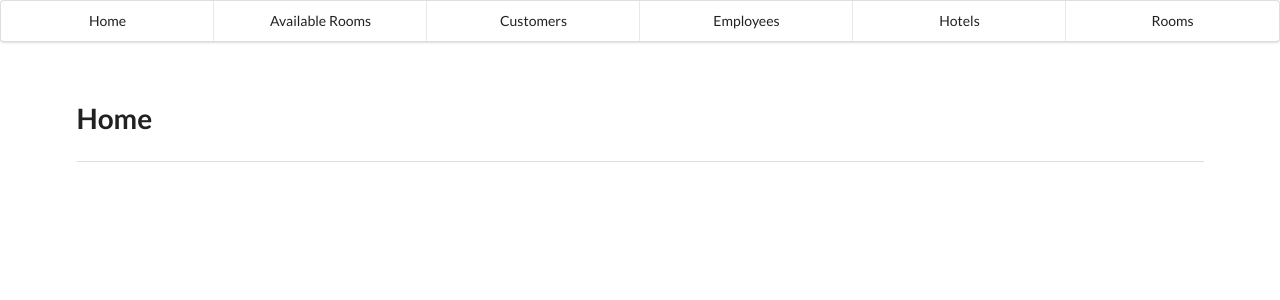
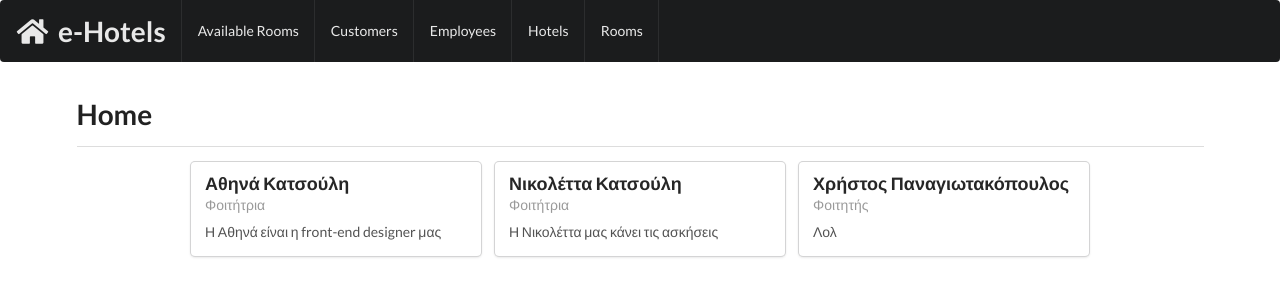
Before and after one commit to chrispanag/ehotels, a PHP site: page / in a window 1280 px wide. Shown: the top 300 px of the page. Run offline with PHP 8.4, Linux system fonts and the light colour scheme; some libraries are stand-ins or nearby versions.

Commit message:
frontend changes

```diff
--- a/htdocs/models/employee.php
+++ b/htdocs/models/employee.php
@@ -10,6 +10,11 @@ class Employee {
         $this->first_name = $employee_data[2];
         $this->last_name = $employee_data[3];
         //$this->stars = $hotel_data[4];
+    }
+
+    function delete() {
+        global $con;
+        $con->query("DELETE FROM EMPLOYEES WHERE irs_num=" + $this->irs_num);
     }
 
     private static function createEmployee($employee_data) {
--- a/htdocs/models/hotel.php
+++ b/htdocs/models/hotel.php
@@ -12,6 +12,11 @@ class Hotel {
         $this->stars = $hotel_data[4];
     }
 
+    function delete() {
+        global $con;
+        $con->query("DELETE FROM HOTELS WHERE id=" . $this->id);
+    }
+
     private static function createHotel($hotel_data) {
         return new Hotel($hotel_data);
     }
@@ -19,7 +24,6 @@ class Hotel {
     static function fetchAll() {
         global $con;
         $result = $con->query("SELECT * FROM HOTELS");
-        $con->close();
         $hotels_data = $result->fetch_all();
         return array_map(array('Hotel','createHotel'), $hotels_data);
     }
--- a/htdocs/templates/header.php
+++ b/htdocs/templates/header.php
@@ -10,8 +10,8 @@
 <title>e-Hotels</title>
 </head>
 <body>
-<div class="ui six item menu">
-  <a class="item" href="./">Home</a>
+<div class="ui inverted menu">
+  <a class="header item" href="./"><h1><i class="home icon"></i> e-Hotels</h1></a>
   <a class="item" href= "./available">Available Rooms</a>
   <a class="item" href= "./customers">Customers</a>
   <a class="item" href= "./employees">Employees</a>
--- a/htdocs/templates/title.php
+++ b/htdocs/templates/title.php
@@ -1,2 +1,11 @@
-<h1 class="ui header"><?php echo($title) ?><h2>
+<div class="ui container">
+<span class="ui huge  header">
+<?php echo($title) ?>
+
+</span>
+<button class="ui right floated labeled icon button">
+  <i class="add icon"></i>
+  Add <?php echo(substr($title, 0, -1)) ?>
+</button>
 <div class="ui divider"></div>
+</div>
--- a/htdocs/views/404.php
+++ b/htdocs/views/404.php
@@ -1 +1,4 @@
-<h1>Not Found</h1>
+<div class="ui fluid center aligned container">
+<h1 class="ui huge header"><i class="settings icon"></i>Not Found :(</h1>
+<h1 class="ui huge sub header">How did you end up here? 😞</h1>
+</div>
--- a/htdocs/views/available.php
+++ b/htdocs/views/available.php
@@ -1,4 +1,4 @@
 <?php
-    $title = "Available";
+    $title = "Available Rooms";
     include 'templates/title.php'
 ?>
--- a/htdocs/views/employees.php
+++ b/htdocs/views/employees.php
@@ -8,13 +8,14 @@
 <?php
     $employees = Employee::fetchAll();
 ?>
-
+<div class="ui container">
 <table class="ui celled table">
   <thead>
     <tr><th>IRS Number</th>
     <th>SSN</th>
     <th>First Name</th>
     <th>Last Name</th>
+    <th>Actions</th>
   </tr></thead>
   <tbody>
   <?php
@@ -25,7 +26,9 @@
       <td><?php echo($employee->ssn) ?></td>
       <td><?php echo($employee->first_name) ?></td>
       <td><?php echo($employee->last_name) ?></td>
+      <td>
        </tr>
   <?php } ?>
   </tbody>
 </table>
+</div>
--- a/htdocs/views/home.php
+++ b/htdocs/views/home.php
@@ -1,4 +1,41 @@
 <?php
     $title = "Home";
-    include 'templates/title.php'
 ?>
+
+<div class="ui container">
+<span class="ui huge  header">
+<?php echo($title) ?>
+
+</span>
+<div class="ui divider"></div>
+</div>
+
+<div class="ui centered cards">
+<div class="card">
+<div class="content">
+<div class="header">Αθηνά Κατσούλη</div>
+      <div class="meta">Φοιτήτρια</div>
+      <div class="description">
+        Η Αθηνά είναι η front-end designer μας
+      </div>
+</div>
+</div>
+<div class="card">
+<div class="content">
+<div class="header">Νικολέττα Κατσούλη</div>
+      <div class="meta">Φοιτήτρια</div>
+      <div class="description">
+        Η Νικολέττα μας κάνει τις ασκήσεις
+      </div>
+</div>
+</div>
+<div class="card">
+<div class="content">
+<div class="header">Χρήστος Παναγιωτακόπουλος</div>
+      <div class="meta">Φοιτητής</div>
+      <div class="description">
+        Λολ
+      </div>
+</div>
+</div>
+</div>
```
Also changed, not shown: htdocs/views/hotels.php (+14 -1 lines).
